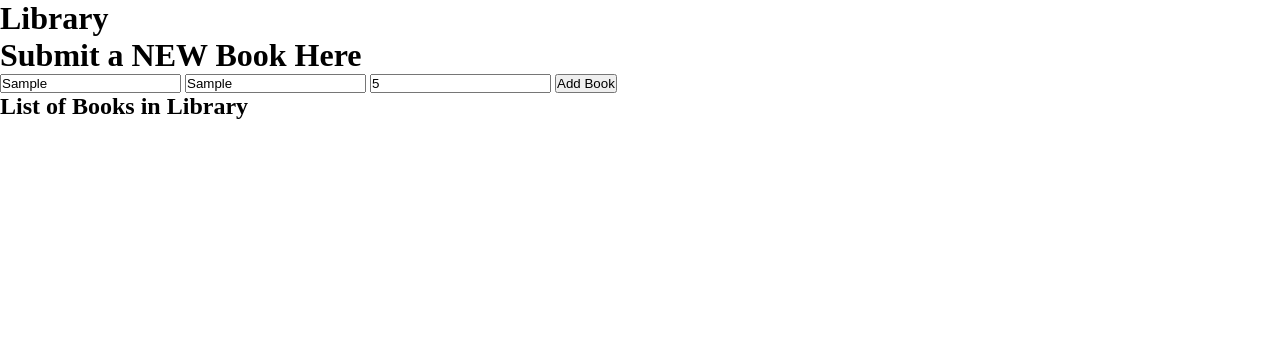
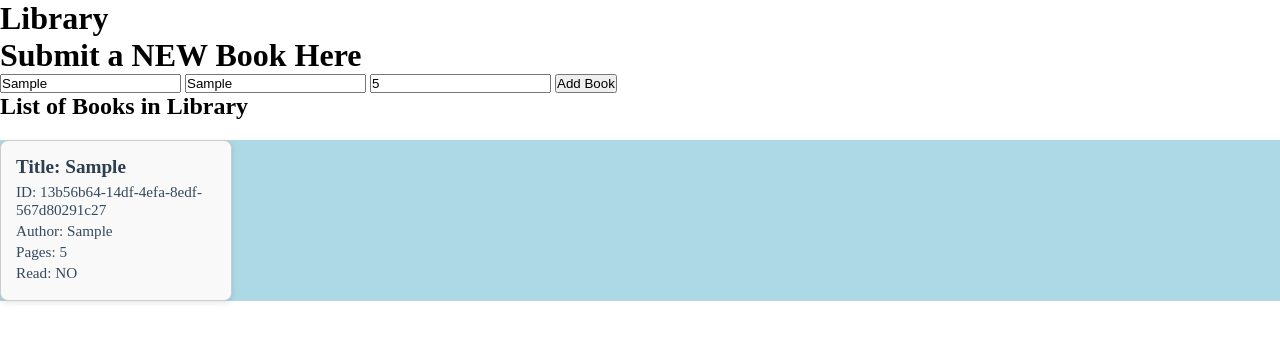
Before and after one commit to omniofficial/library, a plain HTML site: page public/index.html in a window 1280 px wide. Both pictures are taken after typing "Sample", "Sample", "5" into the empty fields and a click on the button "Add Book". Drawn offline with Linux system fonts and the light colour scheme.

Commit message:
Books successfully added

```diff
--- a/public/script.js
+++ b/public/script.js
@@ -42,28 +42,28 @@ function renderBook() {
 
         // Append object properties to the new div
         const titleText = document.createElement("h2");
-        titleText.textContent = book.title;
+        titleText.textContent = `Title: ${book.title}`;
         titleText.classList.add("book-title");
 
         const idText = document.createElement("p");
-        idText.textContent = book.id;
+        idText.textContent = `ID: ${book.id}`;
         idText.classList.add("book-id");
 
         const authorText = document.createElement("p");
-        authorText.textContent = book.author;
+        authorText.textContent = `Author: ${book.author}`;
         authorText.classList.add("book-author");
 
         const pagesText = document.createElement("p");
-        pagesText.textContent = book.pages;
+        pagesText.textContent = `Pages: ${book.pages}`;
         pagesText.classList.add("book-pages");
 
         const readText = document.createElement("p");
-        readText.textContent = book.read;
+        readText.textContent = `Read: ${book.read}`;
         readText.classList.add("book-pages");
 
         // Append these child elements to the div
         div.appendChild(titleText);
-        div.apppendChild(idText);
+        div.appendChild(idText);
         div.appendChild(authorText);
         div.appendChild(pagesText);
         div.appendChild(readText);
--- a/public/styles.css
+++ b/public/styles.css
@@ -4,22 +4,35 @@
 }
 
 #library-container {
+    background: lightblue;
+    display: flex;
+    flex-wrap: wrap;
+    gap: 15px;
+    margin-top: 20px;
 }
 
 .book-card {
-}
-
-.book-id {
+    border: 1px solid #ccc;
+    border-radius: 8px;
+    padding: 15px;
+    width: 200px;
+    background-color: #f9f9f9;
+    box-shadow: 0 2px 6px rgba(0, 0, 0, 0.1);
+    transition: transform 0.2s;
 }
 
 .book-title {
+    font-weight: bold;
+    font-size: 1.2rem;
+    margin-bottom: 5px;
+    color: #2c3e50;
 }
 
-.book-title {
+.book-id,
+.book-author,
+.book-pages,
+.book-read {
+    font-size: 0.95rem;
+    margin: 3px 0;
+    color: #34495e;
 }
-
-.book-title {
-}
-
-.book-title {
-}
```
